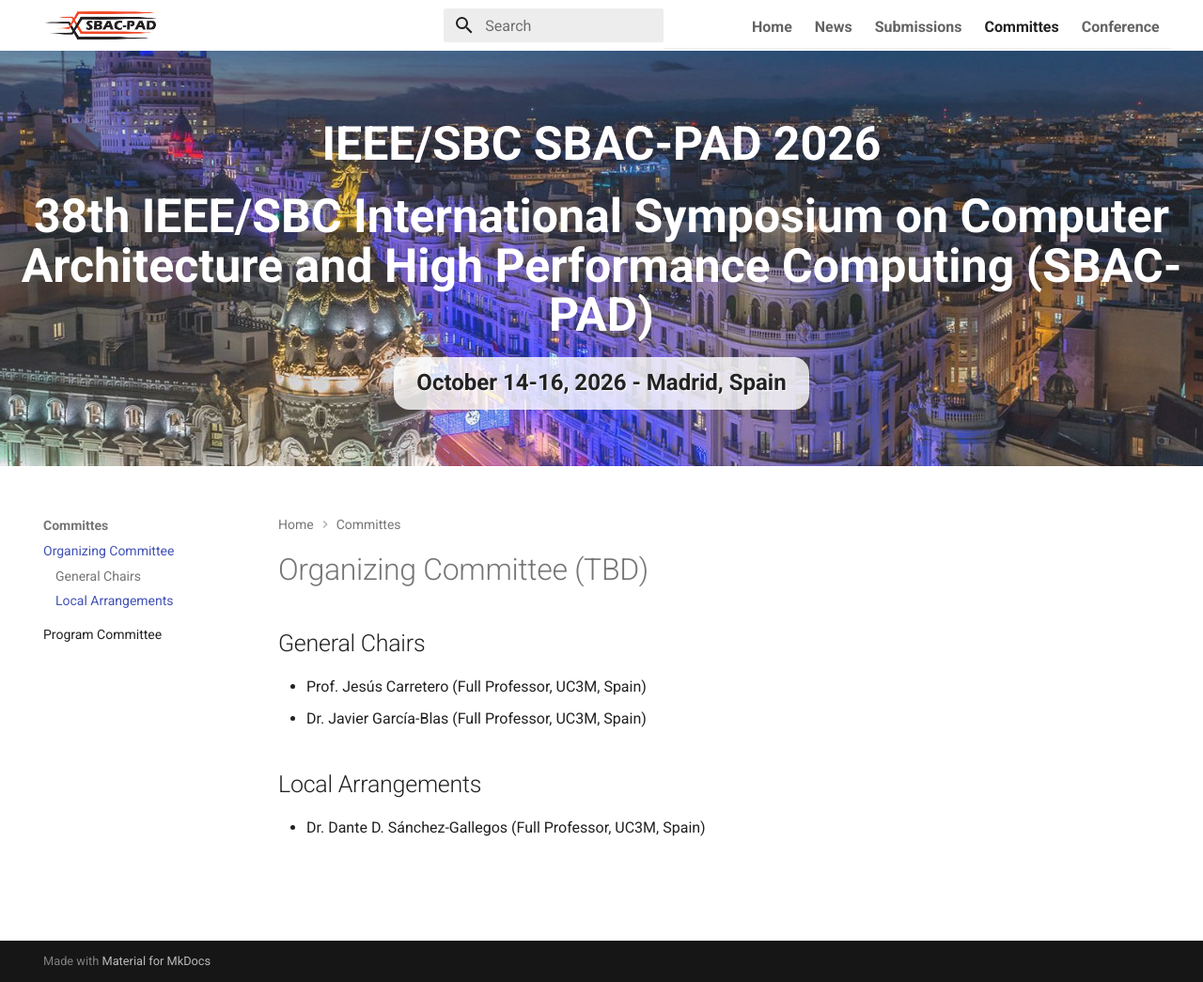
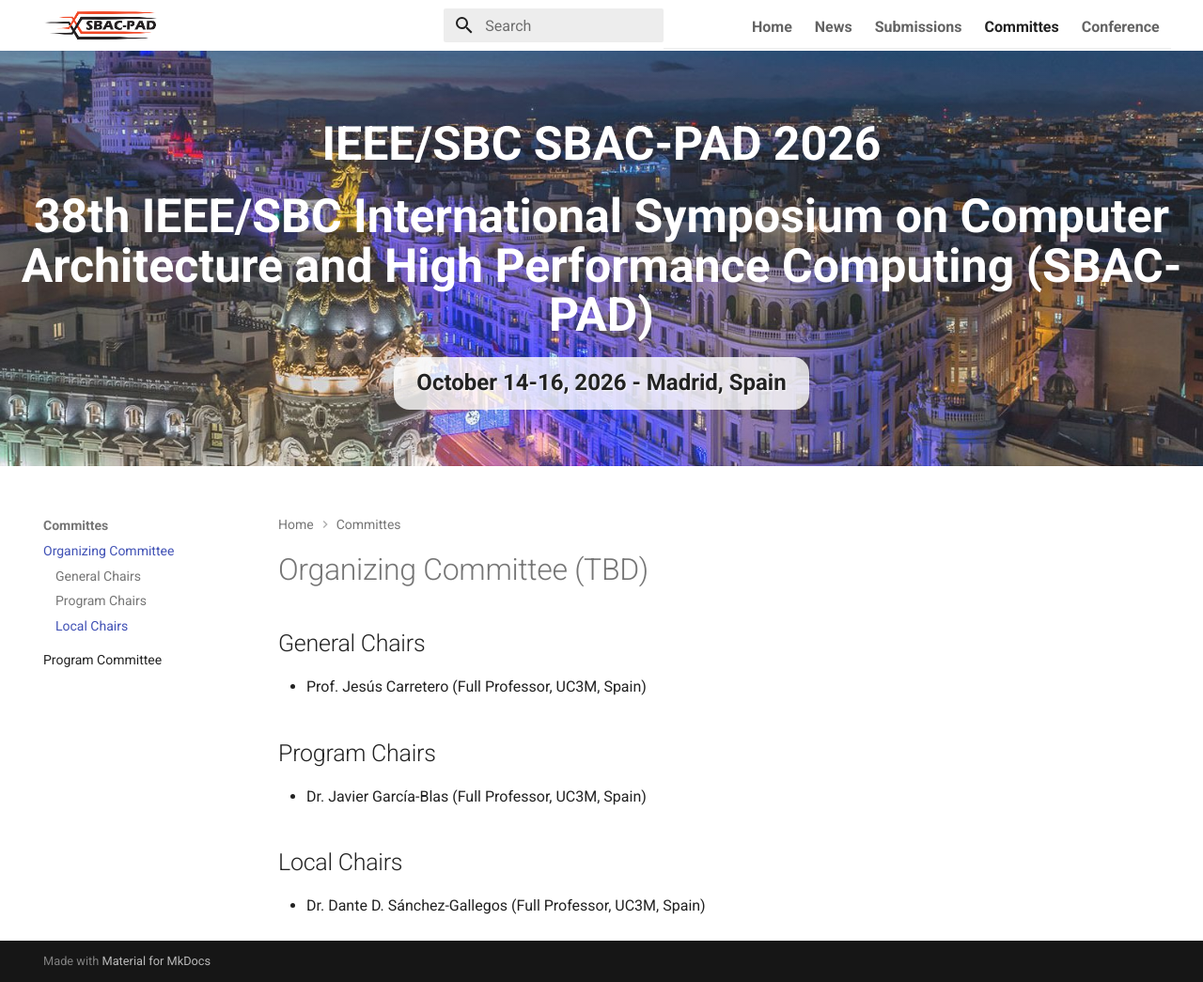
Before and after one commit to CoCo-ARCOS/sbac-pad2026, an MkDocs documentation site: the page built from docs/committees/organizing-committee.md, in a window 1280 px wide and 1045 px high. Shown: the whole window at 94% size. Built offline with MkDocs 1.6.1 and Material for MkDocs 9.7.7, drawn with Linux system fonts in a browser that asks for light colours.

Commit message:
editted committe

```diff
--- a/docs/committees/organizing-committee.md
+++ b/docs/committees/organizing-committee.md
@@ -3,7 +3,9 @@
 ## General Chairs
 
 * Prof. Jesús Carretero (Full Professor, UC3M, Spain)
+
+## Program Chairs
 * Dr. Javier García-Blas (Full Professor, UC3M, Spain)
 
-## Local Arrangements
+## Local Chairs
 * Dr. Dante D. Sánchez-Gallegos (Full Professor, UC3M, Spain)
```
